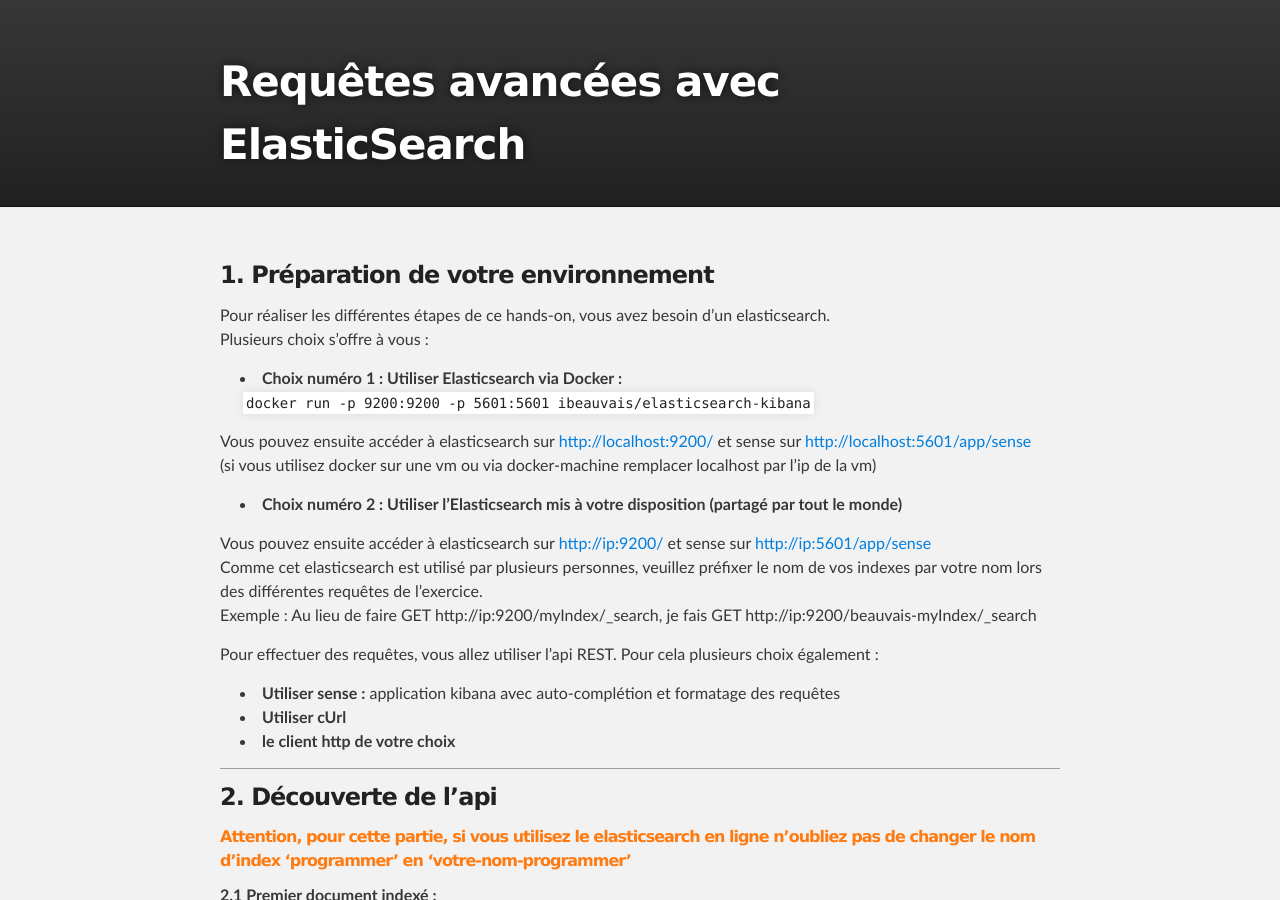
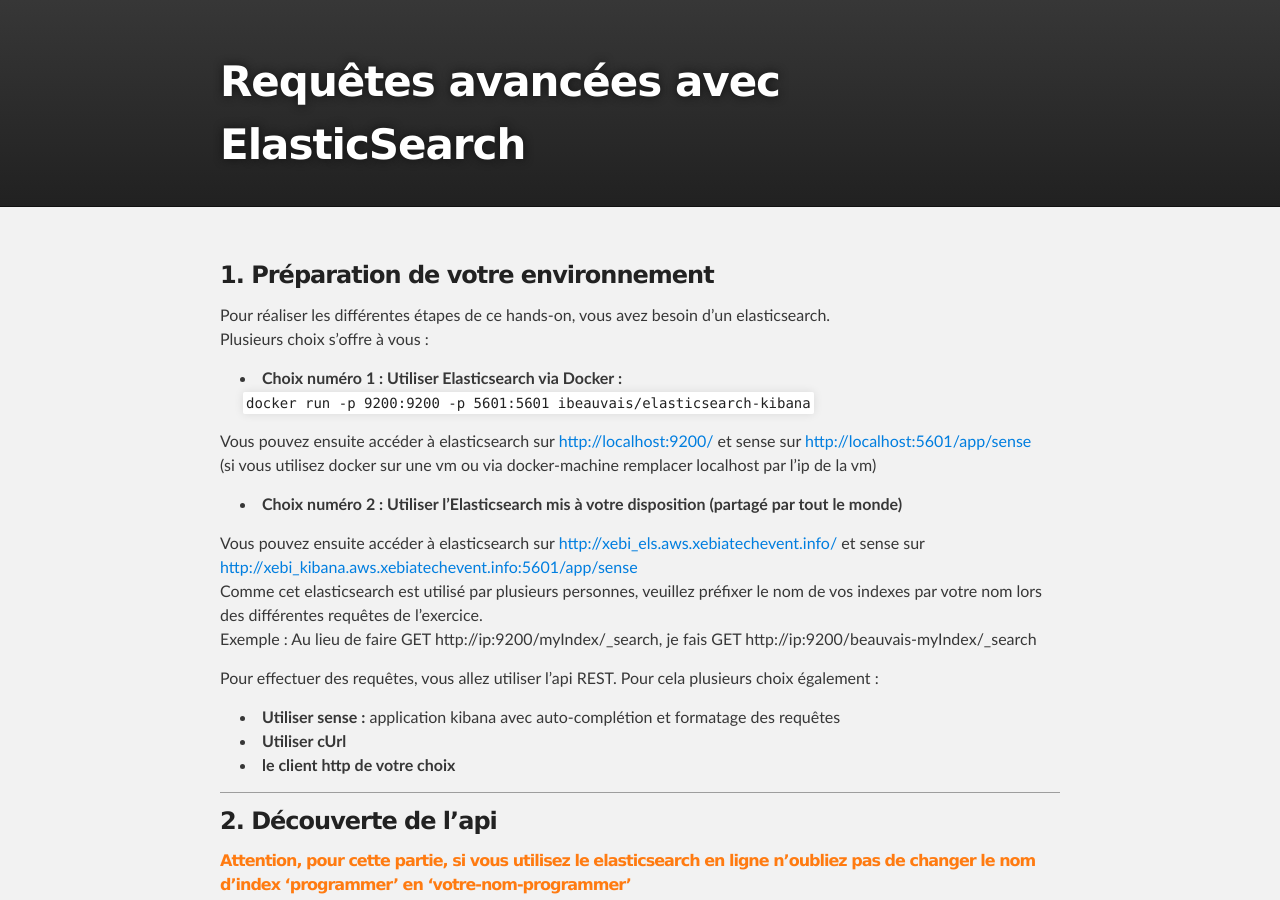
Before and after one commit to gegron/es-requests, a Jekyll site: the page built from index.md, in a window 1280 px wide and 900 px high. Built offline with Jekyll 4.4.1, drawn with Linux system fonts in a browser that asks for light colours; nearby versions of some CDN libraries; some of the changed lines change nothing that is shown; grey boxes are pictures that could not be loaded.

Commit message:
update for simulation

```diff
--- a/index.md
+++ b/index.md
@@ -18,7 +18,7 @@
 
 * __Choix numéro 2 : Utiliser l'Elasticsearch mis à votre disposition (partagé par tout le monde)__
 
-Vous pouvez ensuite accéder à elasticsearch sur [http://ip:9200/](http://ip:9200/) et sense sur [http://ip:5601/app/sense](http://ip:5601/app/sense)
+Vous pouvez ensuite accéder à elasticsearch sur [http://xebi_els.aws.xebiatechevent.info/](http://xebi_els.aws.xebiatechevent.info/) et sense sur [http://xebi_kibana.aws.xebiatechevent.info:5601/app/sense](http://xebi_kibana.aws.xebiatechevent.info:5601/app/sense)
 Comme cet elasticsearch est utilisé par plusieurs personnes, veuillez préfixer le nom de vos indexes par
 votre nom lors des différentes requêtes de l'exercice.
 Exemple : Au lieu de faire GET http://ip:9200/myIndex/_search, je fais GET
```
